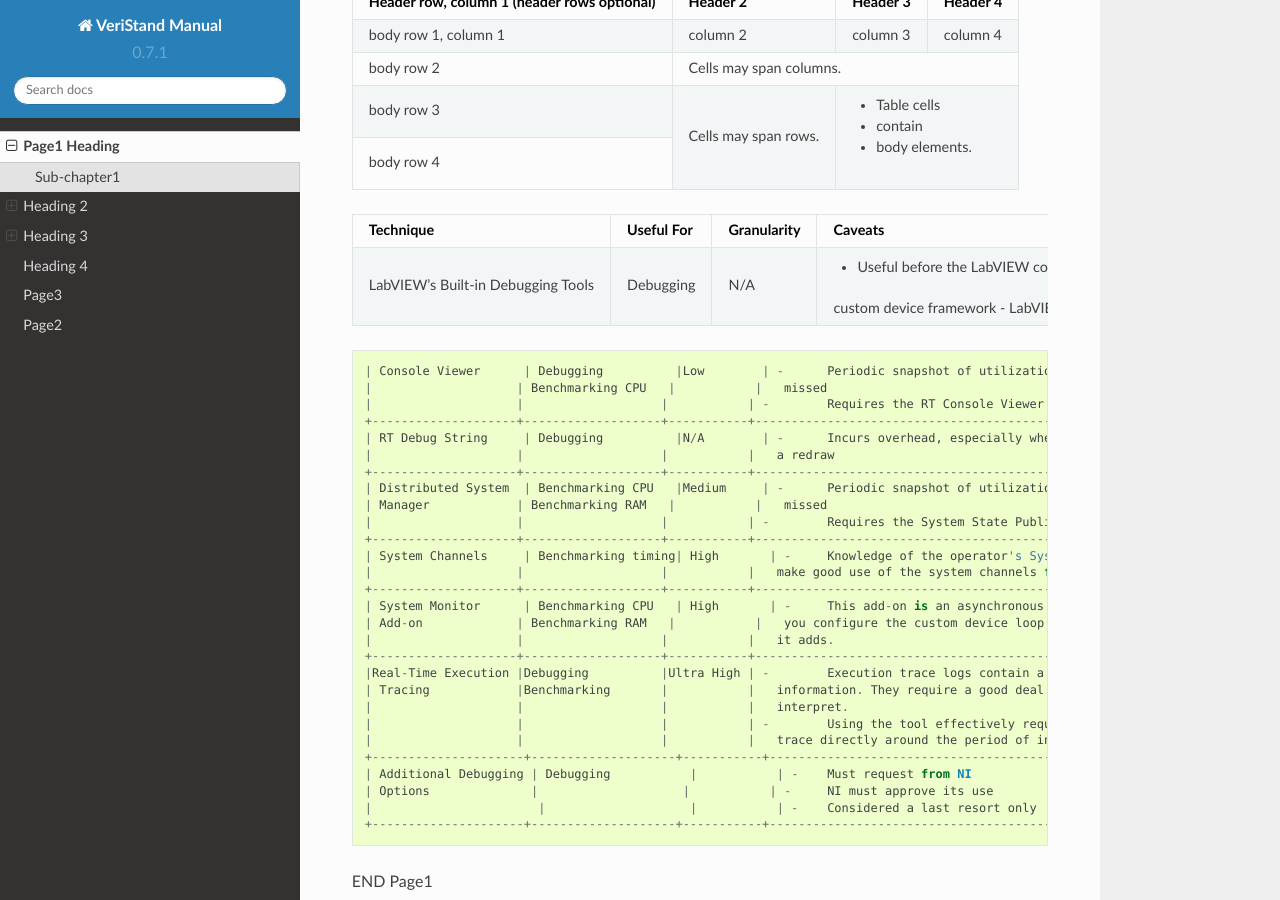
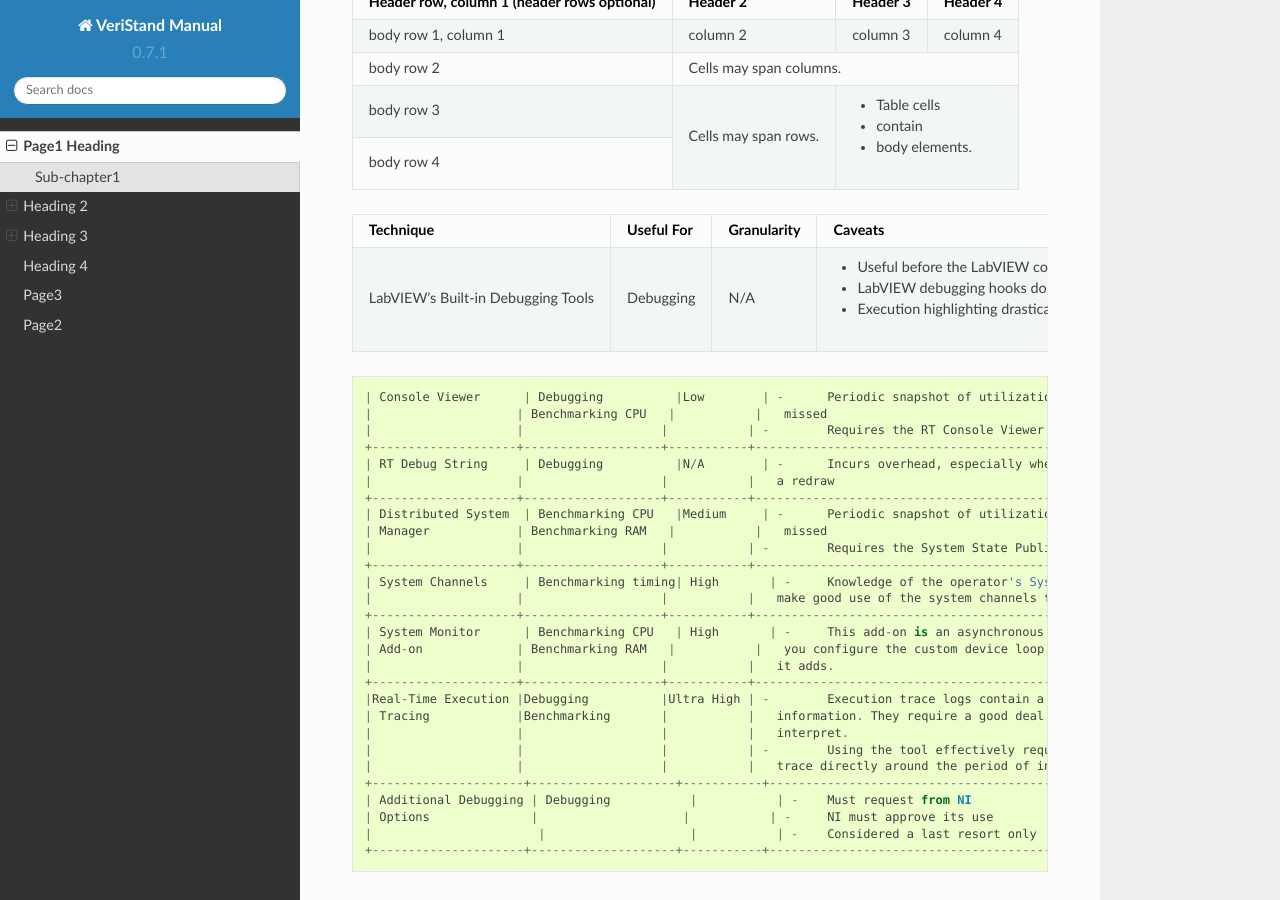
Before and after one commit to phutanu/GitHubPagesUsingRTD, a Sphinx documentation site: the page built from docs/Page1.md, in a window 1280 px wide and 900 px high, scrolled down 1351 px. Built offline with Sphinx 7.4.7 and the Read the Docs theme 2.0.0, drawn with Linux system fonts in a browser that asks for light colours.

Commit message:
Update Page1.md

````diff
--- a/docs/Page1.md
+++ b/docs/Page1.md
@@ -66,14 +66,13 @@
 ```
 
 ```eval_rst
-+---------------------+--------------------+-------------+------------------------------------------------------------------+
-| Technique           | Useful For         | Granularity | Caveats                                                          |
-+=====================+====================+=============+==================================================================+
-| LabVIEW's Built-in  | Debugging          | N/A         | - Useful before the LabVIEW code has been merged into the        |
-| Debugging Tools     |                    |             | custom device framework                                          |
-|                     |                    |             | - LabVIEW debugging hooks do affect timing                       |
-|                     |                    |             | - Execution highlighting drastically affects VI timing           |
-+---------------------+--------------------+-------------+------------------------------------------------------------------+
++---------------------+--------------------+-------------+------------------------------------------------------------------------------------+
+| Technique           | Useful For         | Granularity | Caveats                                                                            |
++=====================+====================+=============+====================================================================================+
+| LabVIEW's Built-in  | Debugging          | N/A         | - Useful before the LabVIEW code has been merged into the custom device framework  |
+| Debugging Tools     |                    |             | - LabVIEW debugging hooks do affect timing                                         |
+|                     |                    |             | - Execution highlighting drastically affects VI timing                             |
++---------------------+--------------------+-------------+------------------------------------------------------------------------------------+
 ```
 
 ```
````
